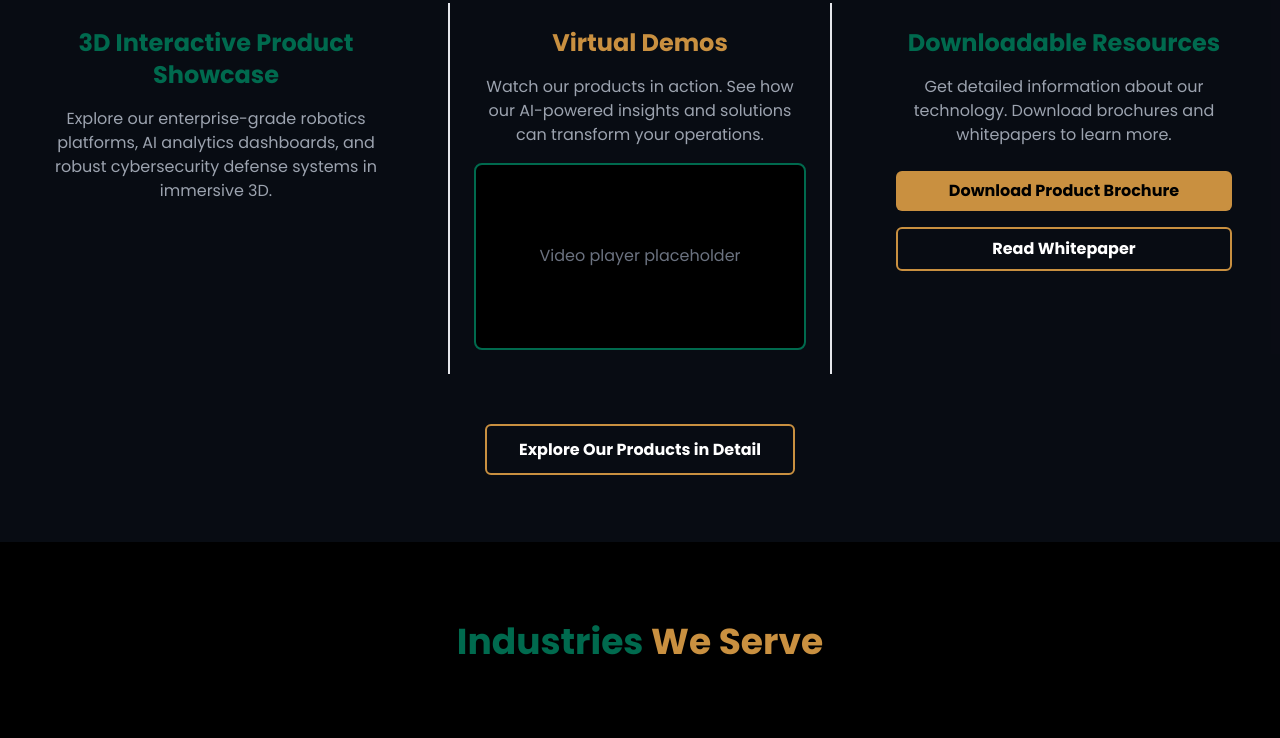
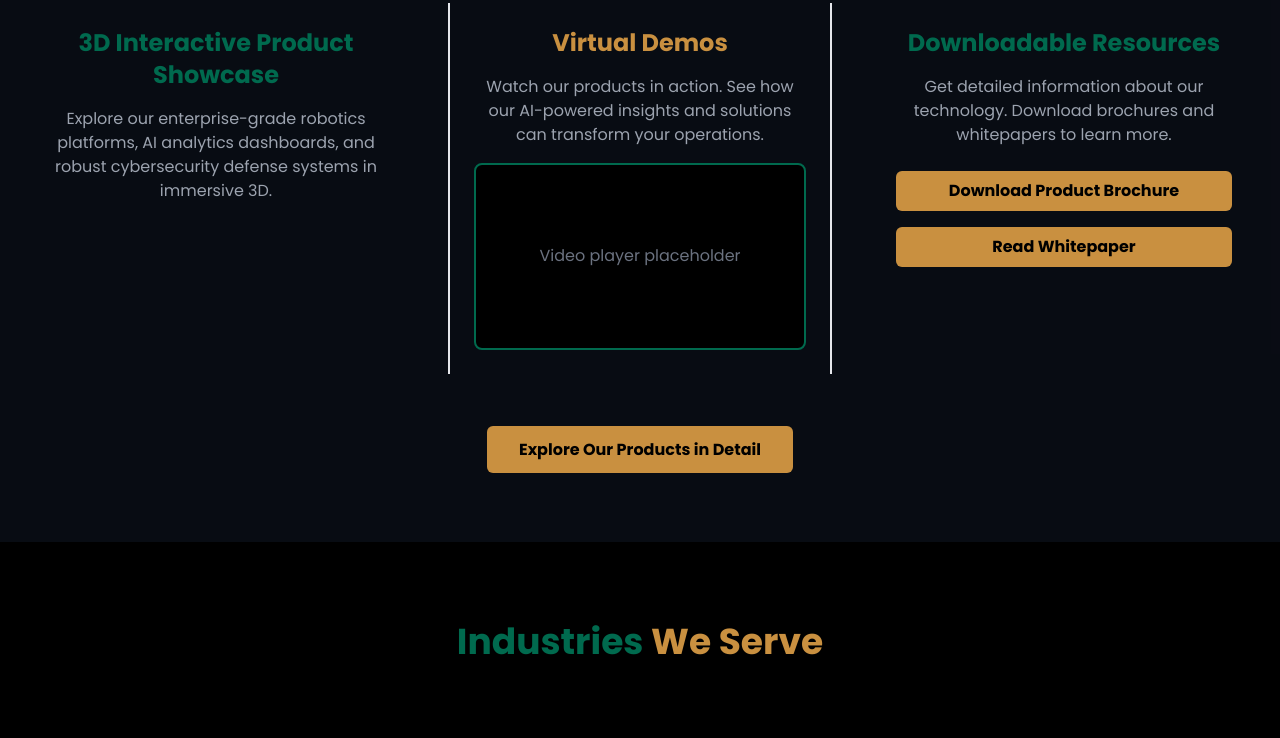
Before and after one commit to diradzsolutions-ai/diradz-website, a plain HTML site: page index.html in a window 1280 px wide. Shown: the part 2441-3179 px from the top of the page. Drawn offline with nearby package versions, Linux system fonts and the light colour scheme; animation ran at ten frames a second.

Commit message:
Update index.html

```diff
--- a/index.html
+++ b/index.html
@@ -283,13 +283,13 @@
                         <p class="text-gray-400 mb-4">Get detailed information about our technology. Download brochures and whitepapers to learn more.</p>
                         <div class="flex flex-col space-y-4 mt-6">
                              <a href="#" class="font-bold bg-gold text-black py-2 px-6 rounded-md hover:bg-royal-green hover:text-white transition duration-300">Download Product Brochure</a>
-                             <a href="#" class="font-bold border-2 border-gold text-gold py-2 px-6 rounded-md hover:bg-gold hover:text-white transition duration-300">Read Whitepaper</a>
+                             <a href="#" class="font-bold bg-gold text-black py-2 px-6 rounded-md hover:bg-royal-green hover:text-white transition duration-300">Read Whitepaper</a>
                         </div>
                     </div>
 
                 </div>
                 <div class="text-center mt-16">
-                    <a href="solutions.html#products-section" target="_top" class="font-bold border-2 border-gold text-gold py-3 px-8 rounded-md hover:bg-gold hover:text-yellow transition duration-300 transform hover:scale-105">
+                    <a href="solutions.html#products-section" target="_top" class="font-bold bg-gold text-black py-3 px-8 rounded-md hover:bg-gold hover:text-white transition duration-300 transform hover:scale-105">
                         Explore Our Products in Detail
                     </a>
                 </div>
```
